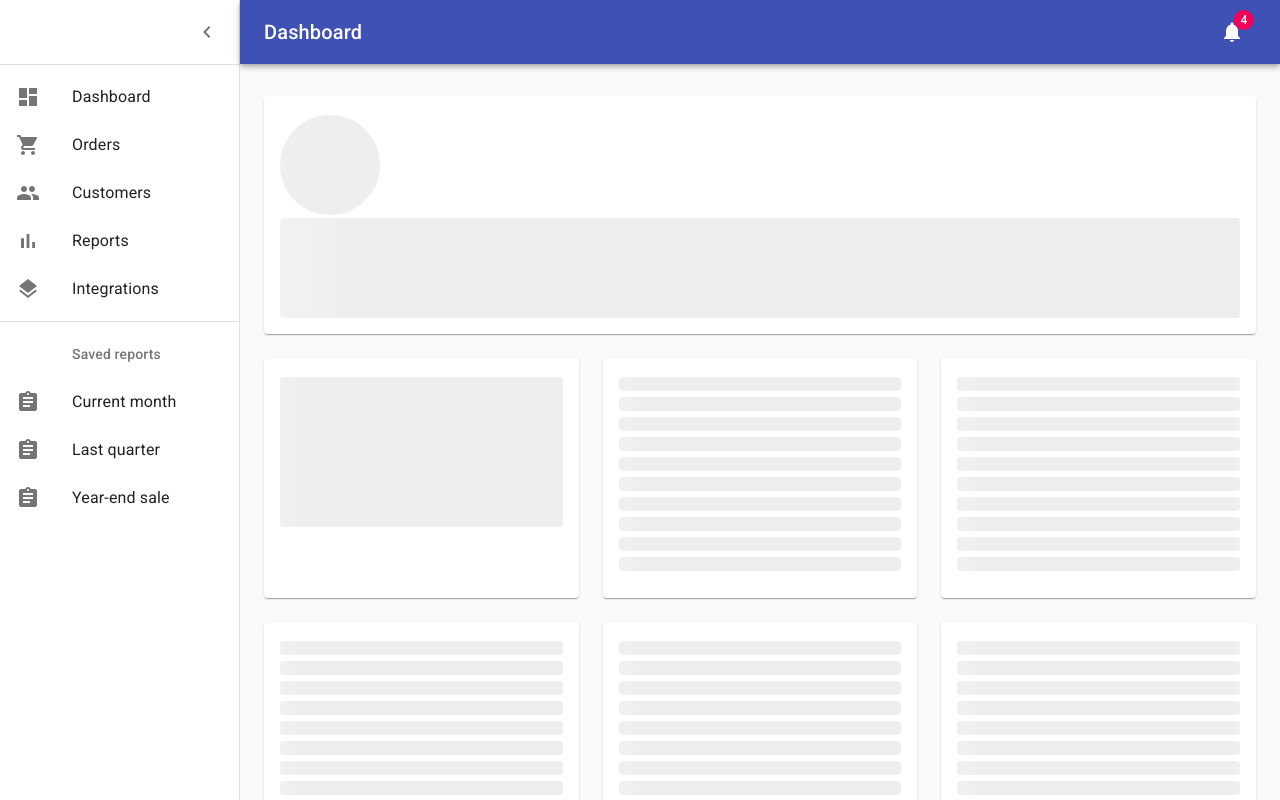
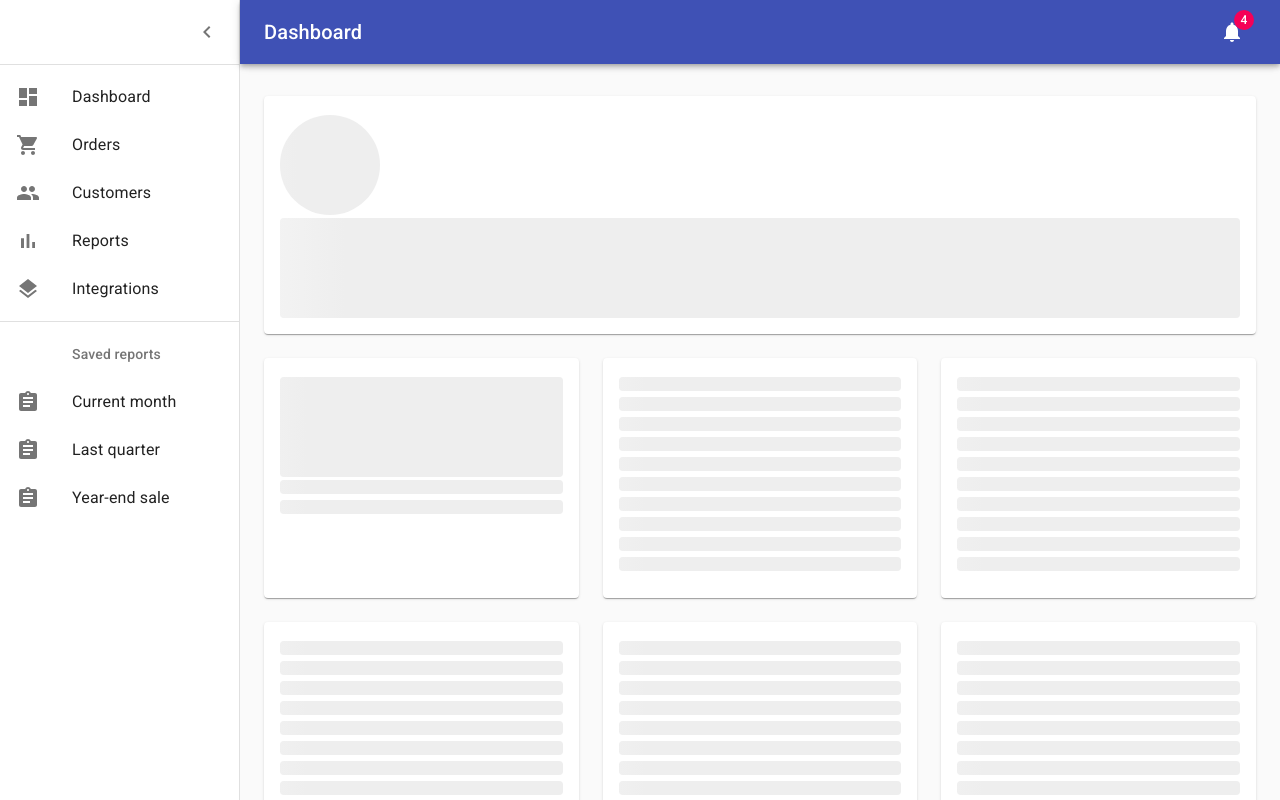
Before and after one commit to rayhsu02/react-material-dashboard, a React (Create React App) app: page /dashboard in a window 1280 px wide. Built offline with nearby package versions, Linux system fonts and the light colour scheme.

Commit message:
added react skeleton in dashboard

```diff
--- a/src/Pages/Dashboard.js
+++ b/src/Pages/Dashboard.js
@@ -184,7 +184,8 @@ export default function Dashboard() {
                         </Grid>
                         <Grid item xs={12} md={4} lg={4}>
                             <Paper className={fixedHeightPaper}>
-                                <Skeleton height={150} />
+                                <Skeleton height={100} />
+                                <Skeleton count={2} />
                             </Paper>
                         </Grid>
                         <Grid item xs={12} md={4} lg={4}>
```
